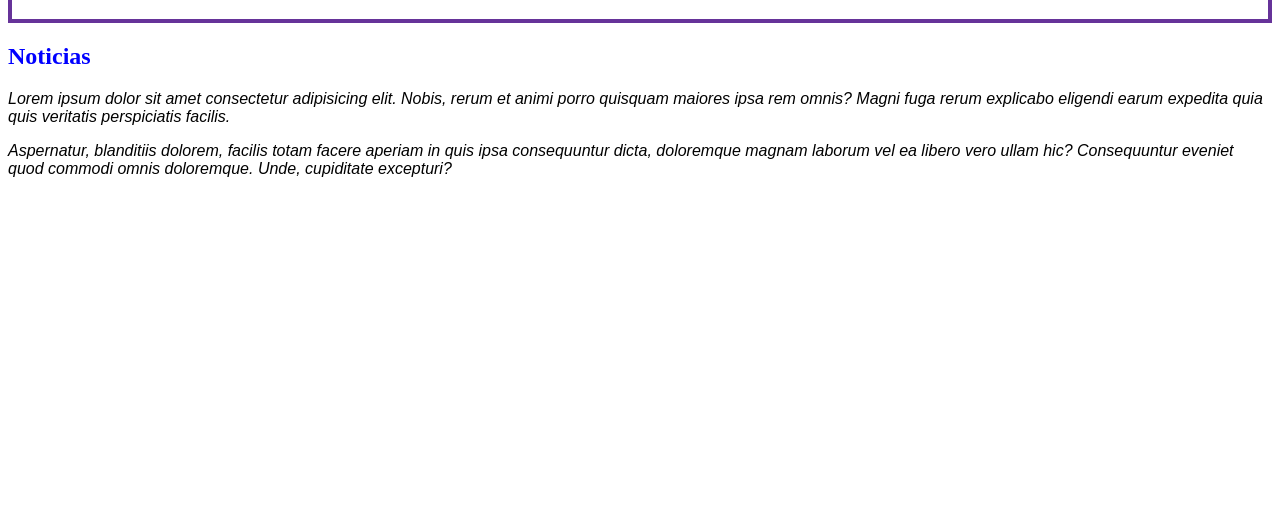
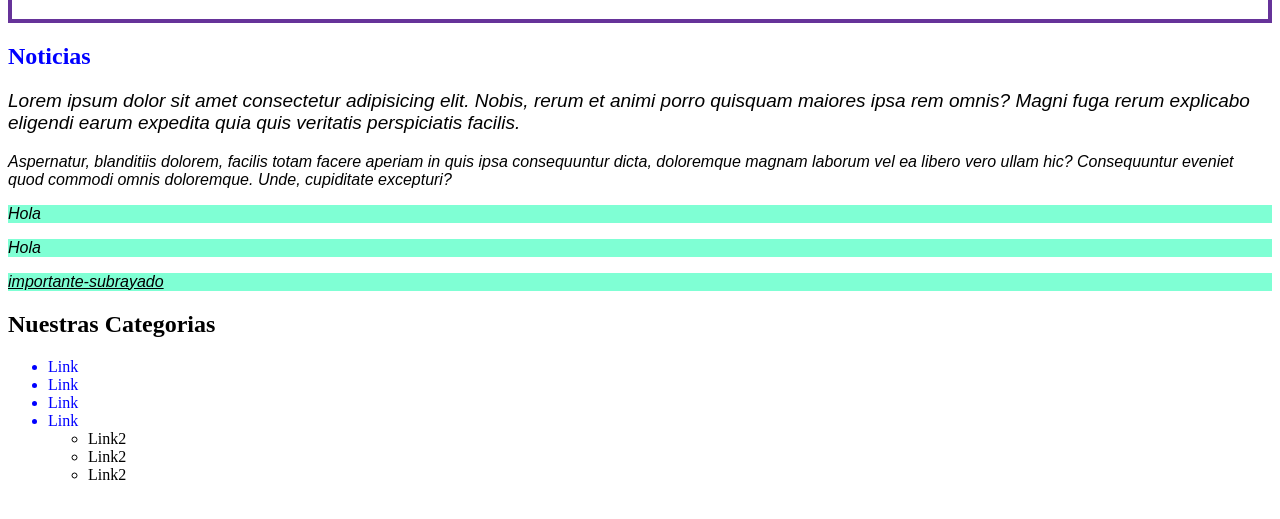
Before and after one commit to miwelvc/G19-Primero, a plain HTML site: page 04-css.html in a window 1280 px wide. Shown: the part 73-592 px from the top of the page. Drawn offline with Linux system fonts and the light colour scheme.

Commit message:
Con CSS-1

```diff
--- a/04-css.css
+++ b/04-css.css
@@ -15,3 +15,19 @@ p{
 .importante {
     background-color: aquamarine;
 }
+
+.subrayado {
+    text-decoration: underline;
+}
+
+#introduccion{
+    font-size: 19px;
+
+}
+
+/* Para jugar con la estructura de unos operadores que van a permit jugar*/
+
+ul > li{
+    color: blue;
+    text-decoration: double;
+}
--- a/04-css.html
+++ b/04-css.html
@@ -1,38 +1,58 @@
 <!DOCTYPE html>
 <html lang="en">
   <head>
-    <meta charset="UTF-8">
-    <meta name="viewport" content="width=device-width, initial-scale=1.0">
+    <meta charset="UTF-8" />
+    <meta name="viewport" content="width=device-width, initial-scale=1.0" />
     <title>Document</title>
     <style>
-        header{
+      header {
         border: 4px solid rebeccapurple;
       }
     </style>
-    <link rel="stylesheet" href="./04-css.css">
+    <link rel="stylesheet" href="./04-css.css" />
   </head>
   <body>
     <header>
-        <h1> Hola Mundo</h1>
+      <h1>Hola Mundo</h1>
     </header>
     <main>
       <section>
-            <h2 style="color: blue;"> Noticias </h2>
+        <h2 style="color: blue">Noticias</h2>
         <article>
-                <p>
-                    Lorem ipsum dolor sit amet consectetur adipisicing elit.
-                    Nobis, rerum et animi porro quisquam maiores ipsa rem omnis?
-                    Magni fuga rerum explicabo eligendi earum expedita quia quis veritatis perspiciatis facilis.
+          <p id="introduccion">
+            Lorem ipsum dolor sit amet consectetur adipisicing elit. Nobis,
+            rerum et animi porro quisquam maiores ipsa rem omnis? Magni fuga
+            rerum explicabo eligendi earum expedita quia quis veritatis
+            perspiciatis facilis.
           </p>
           <p>
-                    Aspernatur, blanditiis dolorem, facilis totam facere aperiam in quis ipsa consequuntur dicta,
-                    doloremque magnam laborum vel ea libero vero ullam hic? Consequuntur eveniet quod commodi omnis doloremque. Unde, cupiditate excepturi?
+            Aspernatur, blanditiis dolorem, facilis totam facere aperiam in quis
+            ipsa consequuntur dicta, doloremque magnam laborum vel ea libero
+            vero ullam hic? Consequuntur eveniet quod commodi omnis doloremque.
+            Unde, cupiditate excepturi?
           </p>
-                <p class="importante"></p>
-                <p class="importante"></p>
+          <p class="importante">Hola</p>
+          <p class="importante">Hola</p>
+          <p class="importante subrayado">importante-subrayado</p>
         </article>
       </section>
+
+      <section>
+        <h2>Nuestras Categorias</h2>
+        <ul>
+          <li>Link</li>
+          <li>Link</li>
+          <li>Link</li>
+          <li>Link</li>
+          <ul>
+            <div>
+              <li>Link2</li>
+              <li>Link2</li>
+              <li>Link2</li>
+            </div>
+          </ul>
+        </ul>
+      </section>
     </main>
-
   </body>
 </html>
```
Lines whose indentation alone changed are shown as unchanged.
